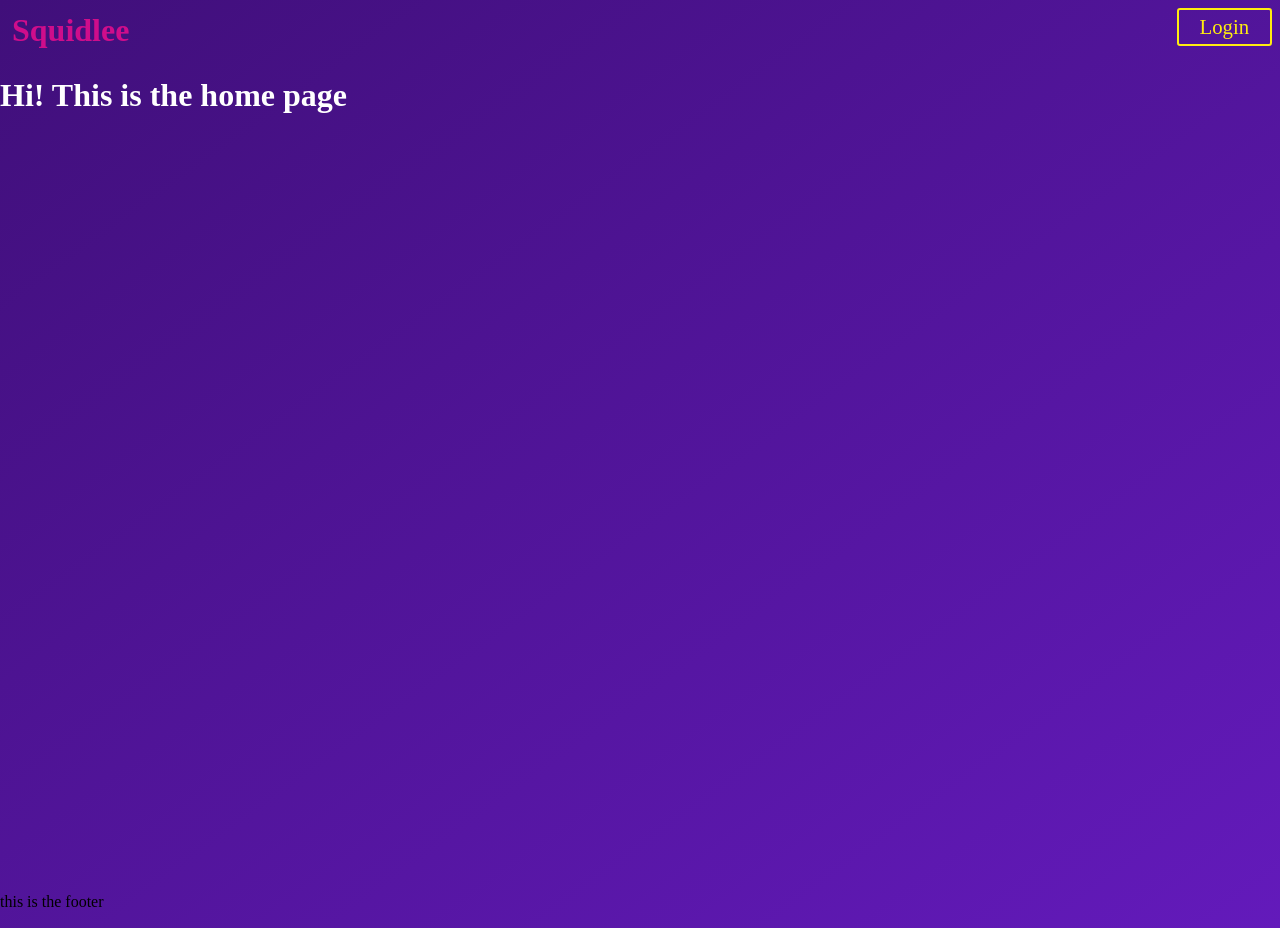
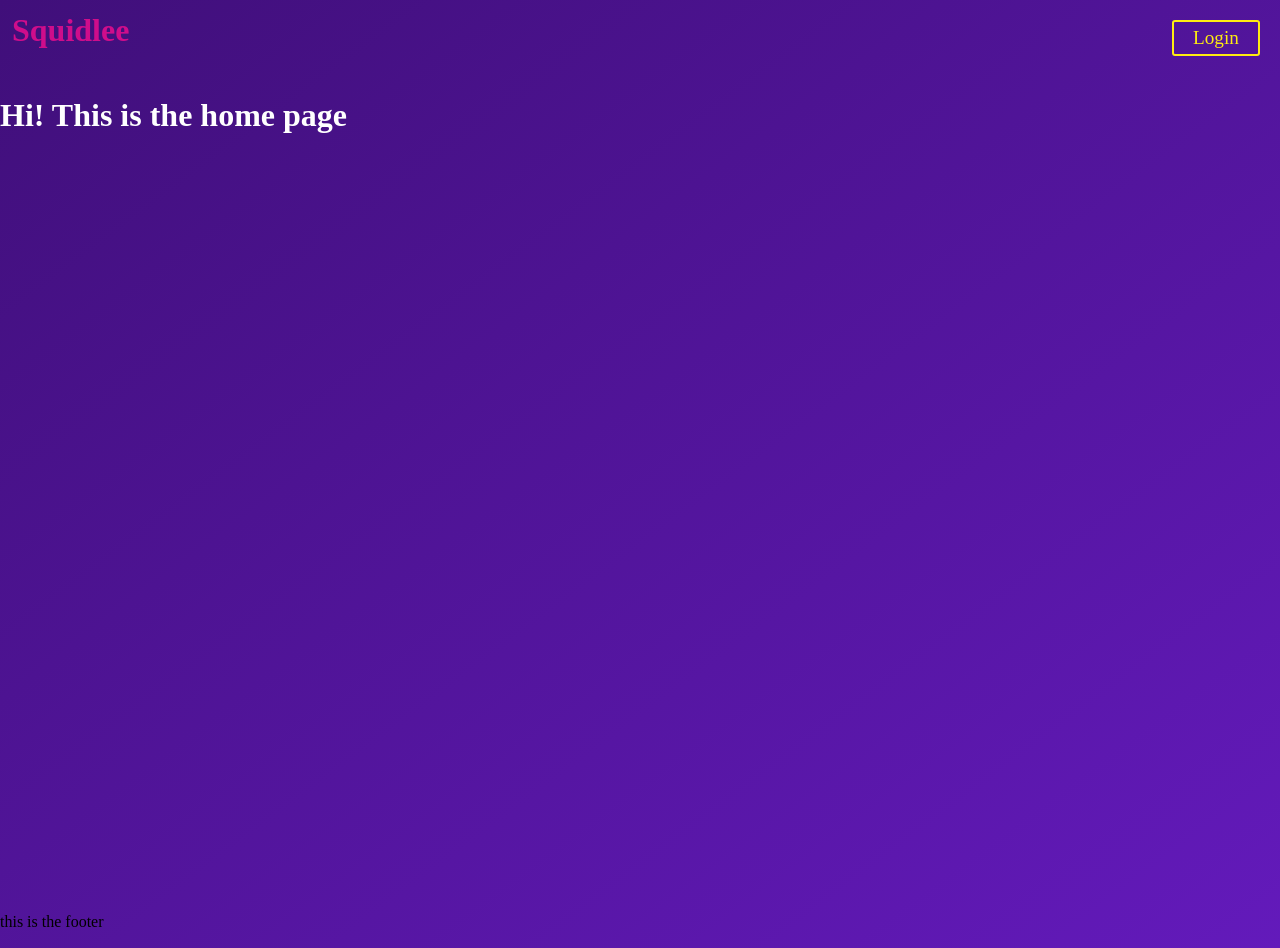
Before and after one commit to CurtisMac/Squidlee, a Next.js app: page / in a window 1280 px wide. Built offline with nearby package versions, Linux system fonts and the light colour scheme.

Commit message:
fixed margin on header/Nav.js

```diff
--- a/components/header/Nav.js
+++ b/components/header/Nav.js
@@ -21,7 +21,9 @@ class Nav extends React.Component {
 //styles
 const StyledNav = styled.nav`
   color: red;
-  font-size: 1.3rem;
+  font-size: 1.2rem;
+  padding: 2px;
+  margin: 10px;
 `;
 
 export default withTheme(Nav);
```
